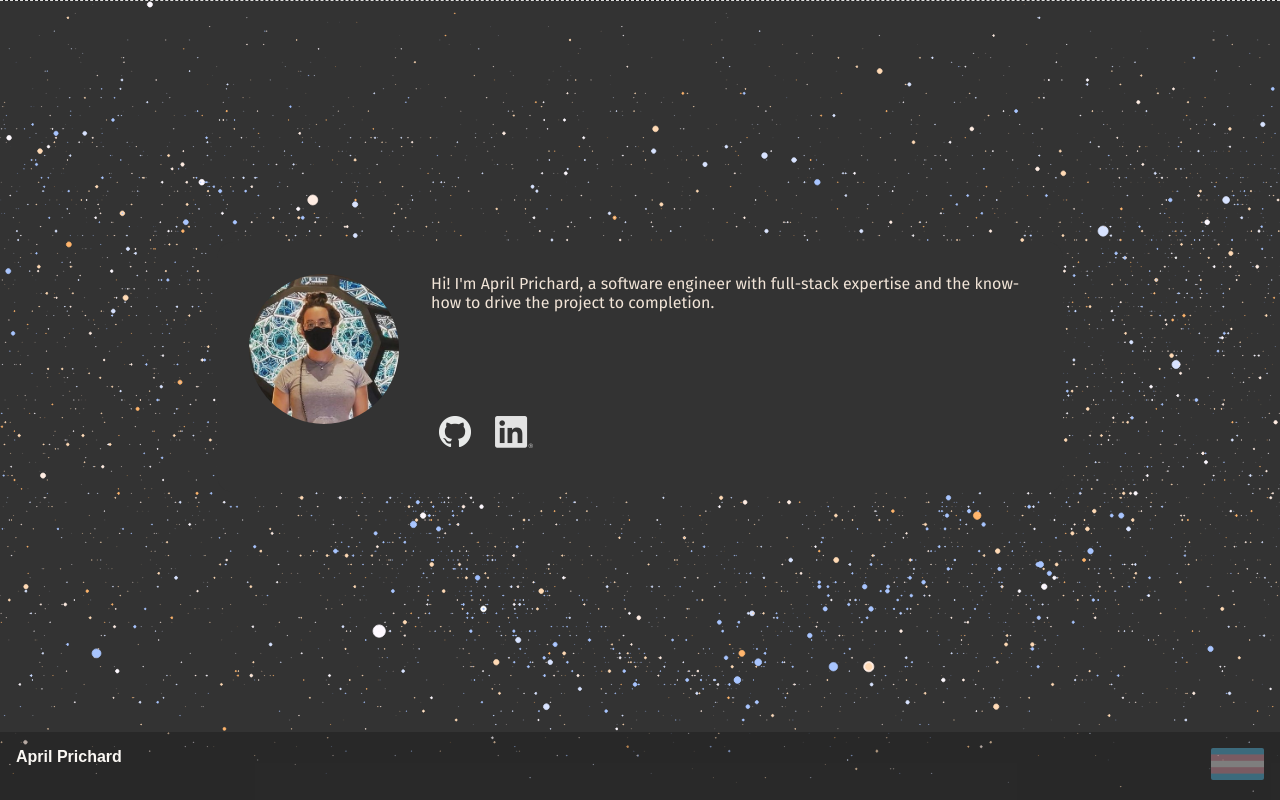
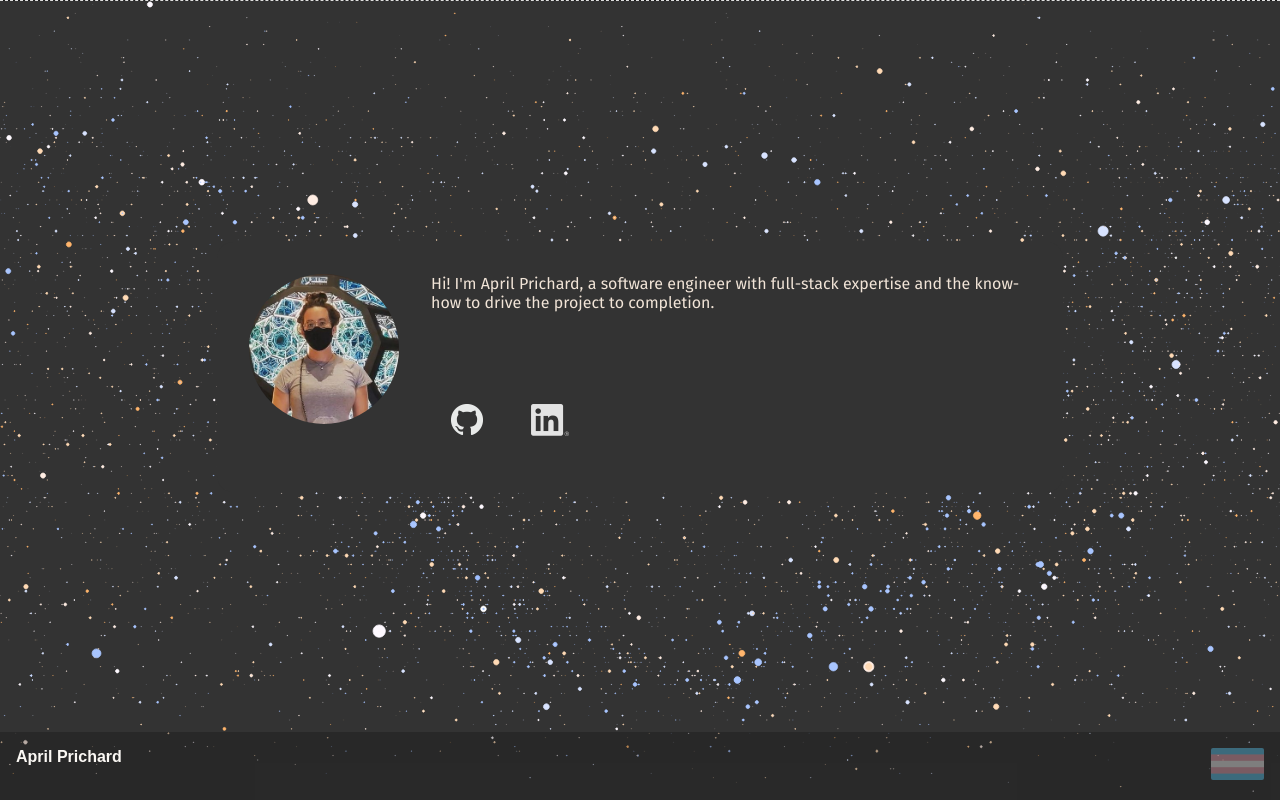
Before and after one commit to prichmp/aprilprichard-website, an Eleventy site: page index.njk in a window 1280 px wide. Built offline with nearby package versions, Linux system fonts and the light colour scheme; Eleventy itself is replaced by a stand-in of ours; files that its build step writes are made by us from their sources; a web font is replaced by a local one.

Commit message:
Add padding to links

```diff
--- a/_less/site.less
+++ b/_less/site.less
@@ -101,7 +101,7 @@ main.tmpl-home
 
                 img
                 {
-
+                    padding: 0.75rem;
                 }
             }
         }
```
